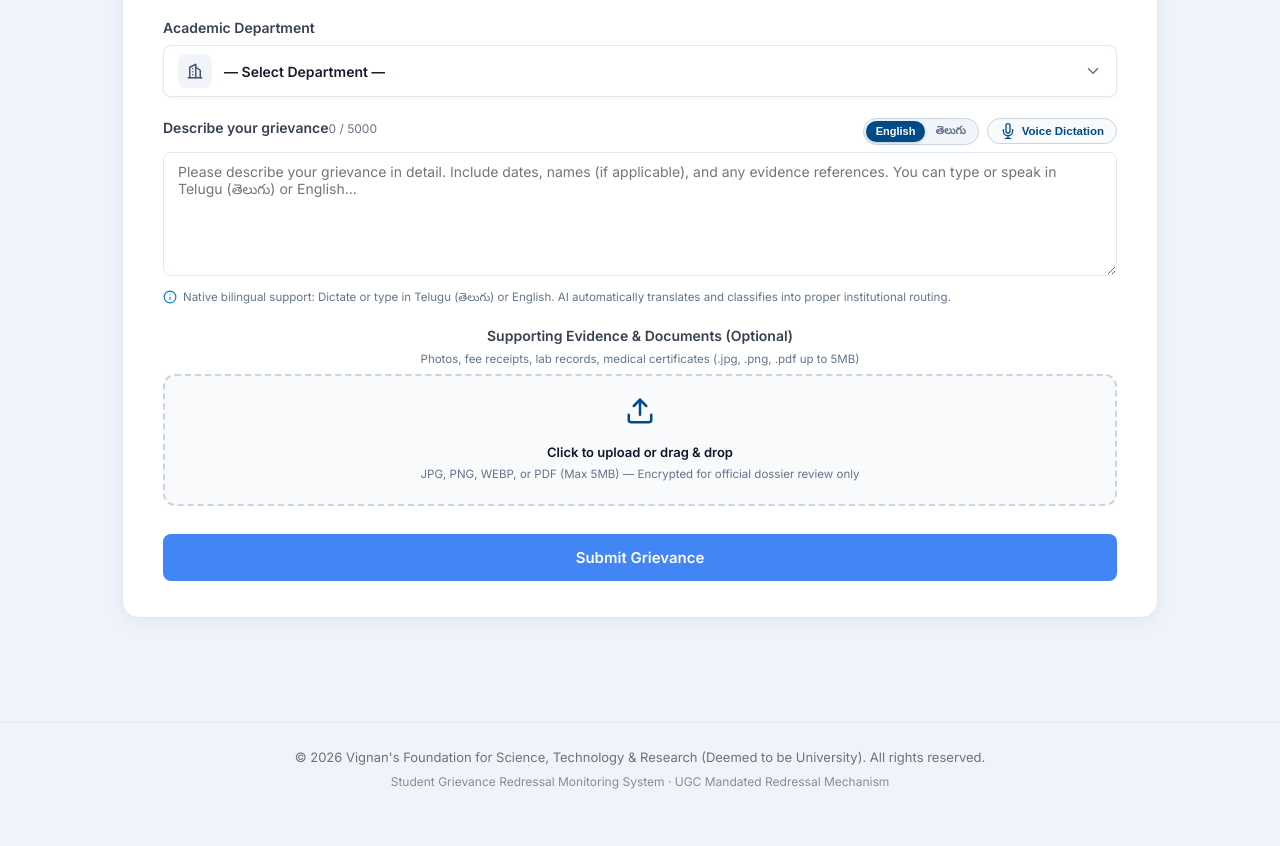
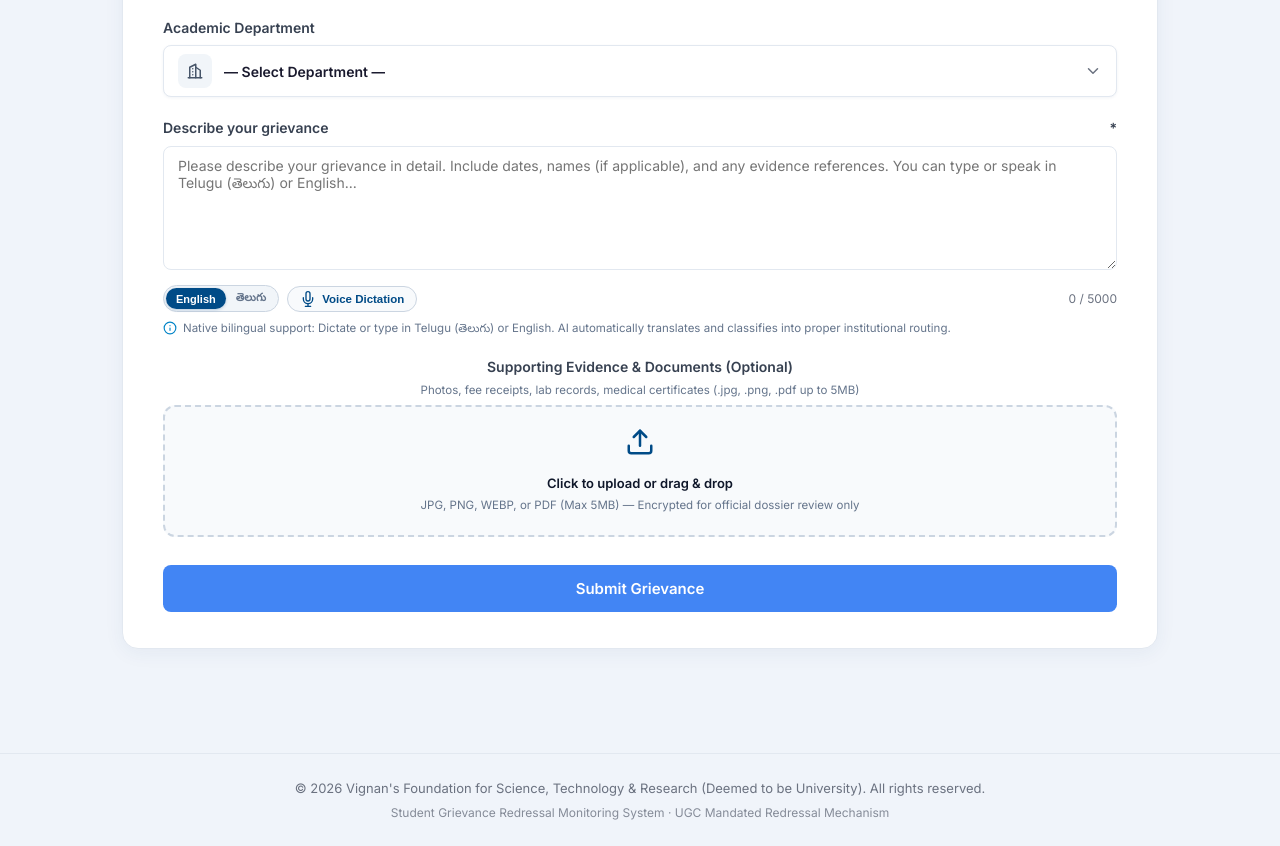
Before and after one commit to aasish3187/vignan-student-grievance-agent, a website: page public/index.html in a window 1280 px wide. Shown: the part 920-1766 px from the top of the page. Before the commit the page ends 1735 px from the top, so only its background shows below. Drawn offline with Linux system fonts and the light colour scheme.

Commit message:
style(intake): relocate voice dictation toolbar to the bottom-left corner of description box

```diff
--- a/public/index.html
+++ b/public/index.html
@@ -474,8 +474,15 @@
 
         <!-- Description with Vernacular Voice Dictation Toolbar -->
         <div class="form-group">
-          <div class="desc-header-row">
-            <label for="description">Describe your grievance <span class="char-count" id="charCount">0 / 5000</span></label>
+          <label for="description">Describe your grievance <span class="required">*</span></label>
+          <div class="voice-status-banner" id="voiceStatusBanner" style="display:none;">
+            <div class="voice-recording-pulse"></div>
+            <span id="voiceStatusMsg">Listening... Speak clearly in your selected language.</span>
+          </div>
+          <textarea id="description" rows="6" placeholder="Please describe your grievance in detail. Include dates, names (if applicable), and any evidence references. You can type or speak in Telugu (తెలుగు) or English..." required minlength="20" maxlength="5000"></textarea>
+
+          <!-- Bottom Action Row: Voice Dictation on Left Down Corner, Character Count on Right -->
+          <div class="desc-footer-row">
             <div class="voice-toolbar" id="voiceToolbar">
               <div class="lang-toggle-group" role="group" aria-label="Voice & Text Language">
                 <button type="button" class="lang-pill active" id="langEnBtn" data-lang="en-IN" title="English language mode">English</button>
@@ -491,12 +498,9 @@
                 <span class="mic-label" id="micStatusText">Voice Dictation</span>
               </button>
             </div>
+            <span class="char-count" id="charCount">0 / 5000</span>
           </div>
-          <div class="voice-status-banner" id="voiceStatusBanner" style="display:none;">
-            <div class="voice-recording-pulse"></div>
-            <span id="voiceStatusMsg">Listening... Speak clearly in your selected language.</span>
-          </div>
-          <textarea id="description" rows="6" placeholder="Please describe your grievance in detail. Include dates, names (if applicable), and any evidence references. You can type or speak in Telugu (తెలుగు) or English..." required minlength="20" maxlength="5000"></textarea>
+
           <div class="vernacular-hint-bar">
             <svg width="14" height="14" viewBox="0 0 24 24" fill="none" stroke="currentColor" stroke-width="2" stroke-linecap="round" stroke-linejoin="round"><circle cx="12" cy="12" r="10"></circle><line x1="12" y1="16" x2="12" y2="12"></line><line x1="12" y1="8" x2="12.01" y2="8"></line></svg>
             <span>Native bilingual support: Dictate or type in Telugu (తెలుగు) or English. AI automatically translates and classifies into proper institutional routing.</span>
--- a/public/styles.css
+++ b/public/styles.css
@@ -2733,6 +2733,15 @@ html, body {
   gap: 8px;
   margin-bottom: 6px;
 }
+.desc-footer-row {
+  display: flex;
+  align-items: center;
+  justify-content: space-between;
+  flex-wrap: wrap;
+  gap: 12px;
+  margin-top: 8px;
+  margin-bottom: 8px;
+}
 .voice-toolbar {
   display: flex;
   align-items: center;
```
